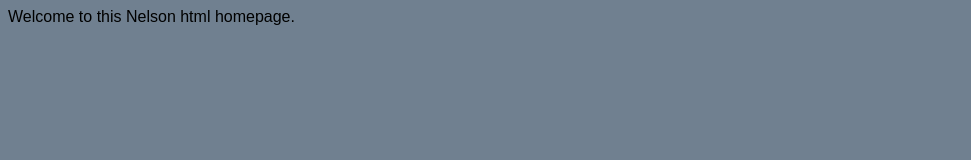
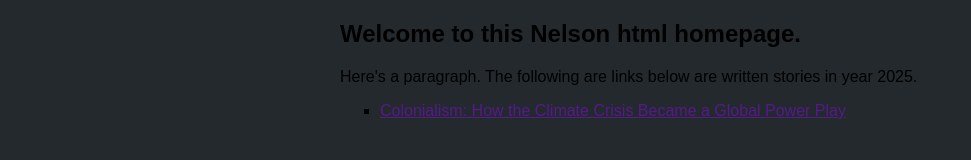
Before and after one commit to nelyeoh/html, a plain HTML site: page index.html in a window 1280 px wide. Shown: the whole page, without its empty margins (0-971 px from the left). Drawn offline with Linux system fonts and the light colour scheme.

Commit message:
commit 20250415-01

```diff
--- a/index.html
+++ b/index.html
@@ -4,7 +4,10 @@
     <style>
         body {
             font: 1em sans-serif;
-            background-color: #708090;
+            background-color: #24292e;
+        }
+        ul {
+            list-style: square;
         }
     </style>
     <meta charset="UTF-8">
@@ -12,6 +15,16 @@
     <title>Nelson.Cymru</title>
 </head>
 <body>
-    Welcome to this Nelson html homepage.
+    <div style="width: 600px; margin-left: auto; margin-right: auto;">
+        <p><h2>Welcome to this Nelson html homepage.</h2></p>
+        <p>Here's a paragraph. The following are links below are written stories in year 2025.</p>
+        <p>
+            <ul>
+                <li><a href="">Colonialism: How the Climate Crisis Became a Global Power Play</a></li>
+            </ul>
+        </p>
+    </div>
+    </body>
+    </body>
 </body>
 </html>
```
